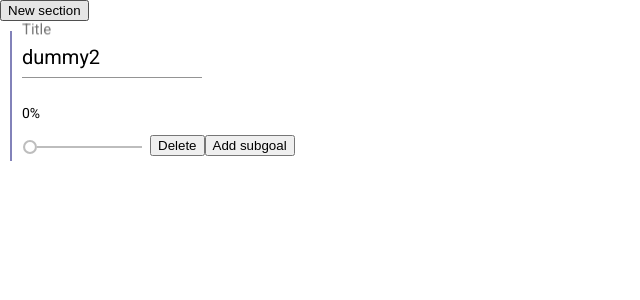
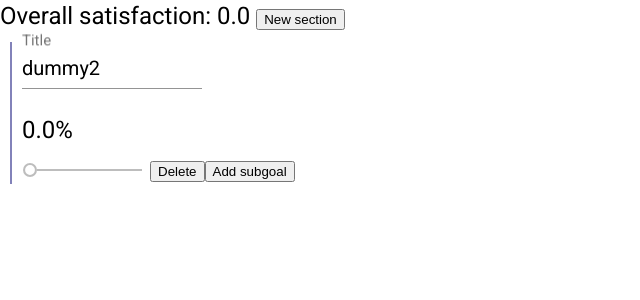
Before and after one commit to samgiz/goal_satisfaction_tracker, an Angular app: page / in a window 1280 px wide. Shown: the top 300 px of the page, without its empty margins (0-640 px from the left). Built offline with nearby package versions, Linux system fonts and the light colour scheme.

Commit message:
Display overall satisfaction + display numbers with 1 digit after the dot

```diff
--- a/src/app/components/goal-section/goal-section.component.html
+++ b/src/app/components/goal-section/goal-section.component.html
@@ -1,7 +1,9 @@
+<h1>Overall satisfaction: {{dummy_goal.value.toFixed(1)}}
 <button (click)="addGoal()">New section</button>
 <app-goal
   *ngFor="let goal of dummy_goal.subgoals"
   [goal]="goal"
   (deleteMe)="deleteSubGoal($event)"
+  (updateValue)="updateOverallSatisfaction()"
 >
 </app-goal>
--- a/src/app/components/goal-section/goal-section.component.ts
+++ b/src/app/components/goal-section/goal-section.component.ts
@@ -38,5 +38,9 @@ export class GoalSectionComponent implements OnInit {
     console.log("adding topmost goal")
     this.dummy_goal.subgoals.push(this.emptyGoal())
   }
+  updateOverallSatisfaction(){
+    console.log("Updating overall satisfaction")
+    this.dummy_goal.value = this.dummy_goal.subgoals.reduce((a, b) => a+b.value, 0) / this.dummy_goal.subgoals.length
+  }
 
 }
--- a/src/app/components/goal/goal.component.html
+++ b/src/app/components/goal/goal.component.html
@@ -11,7 +11,7 @@
                   cdkAutosizeMaxRows="10"
                   [(ngModel)]="goal.title"></textarea>
       </mat-form-field>
-      <div>{{goal.value}}%</div>
+      <div>{{goal.value.toFixed(1)}}%</div>
     </div>
     <mat-slider
       min="0"
```
